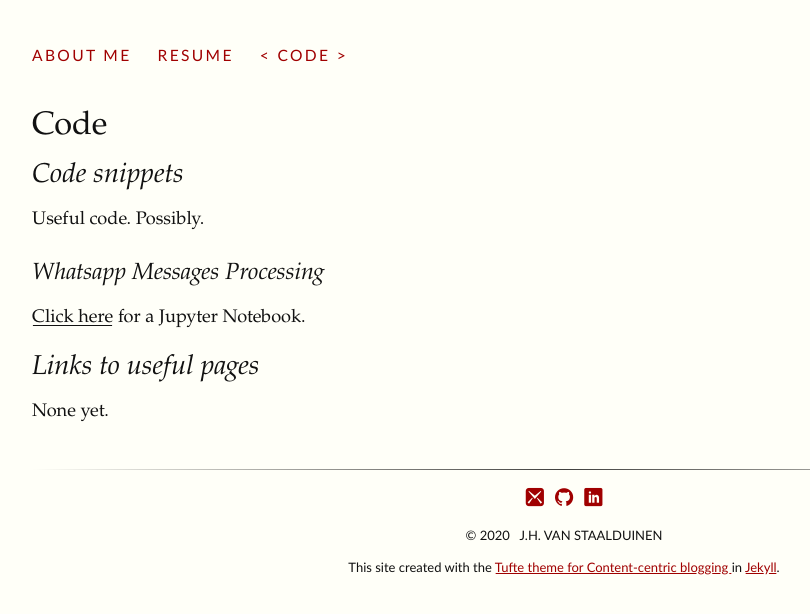
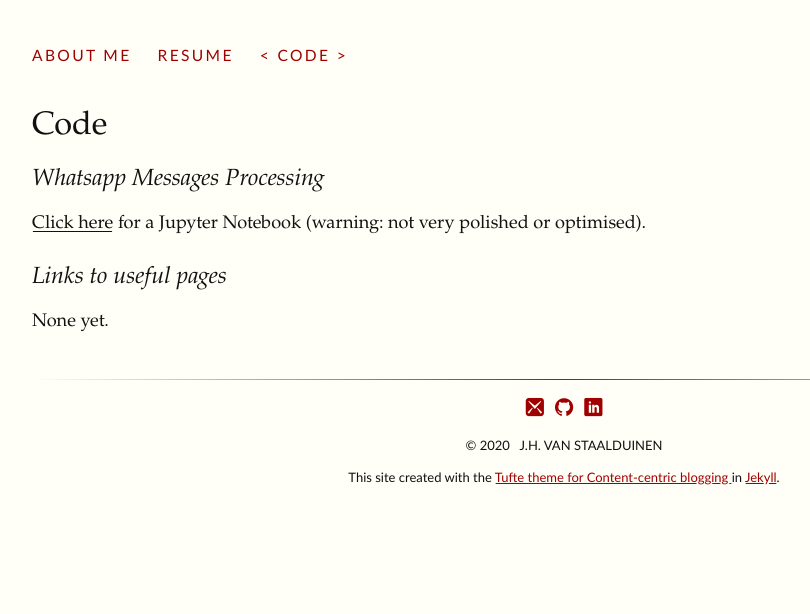
Before and after one commit to jhvanstaalduinen/jhvanstaalduinen.github.io, a Jekyll site: the page built from code/index.md, in a window 1280 px wide. Shown: the top 614 px of the page, without its empty margins (128-938 px from the left). Built offline with Jekyll 4.4.1, drawn with Linux system fonts in a browser that asks for light colours; some web fonts are replaced.

Commit message:
Updated code section

```diff
--- a/code/index.md
+++ b/code/index.md
@@ -3,15 +3,10 @@ layout: post
 title: Code
 ---
 
-## Code snippets
-
-Useful code. Possibly.
-
 ### Whatsapp Messages Processing
 
-<a href="../assets/docs/whatsapp_export_processor.ipynb">Click here</a> for a Jupyter Notebook.
+<a href="../assets/docs/whatsapp_export_processor.ipynb">Click here</a> for a Jupyter Notebook (warning: not very polished or optimised).
 
-
-## Links to useful pages
+### Links to useful pages
 
 None yet.
```
